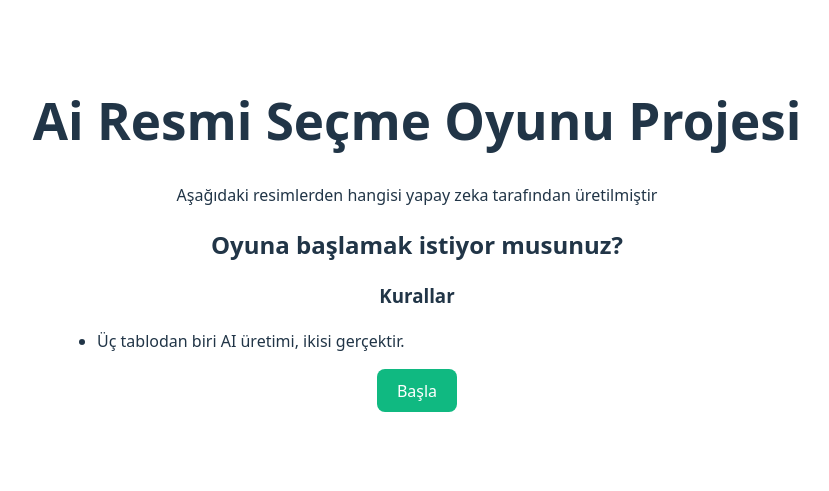
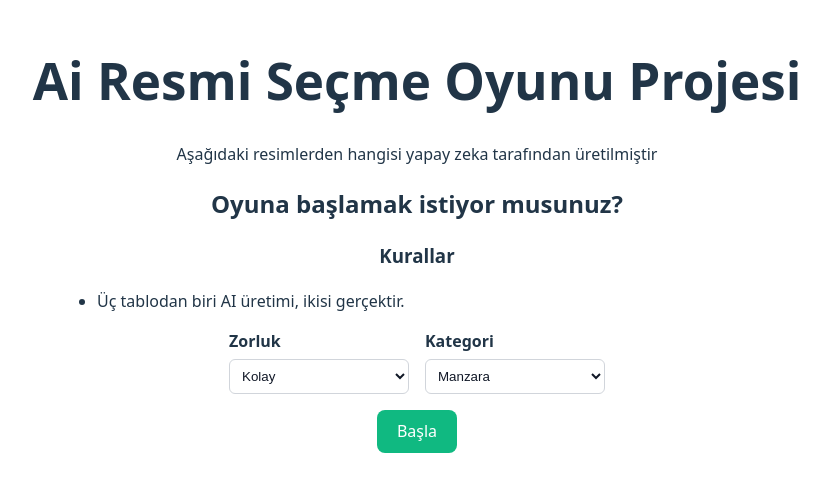
Before and after one commit to Mhmtshn6/1030521199_BS435_WebProgramlama, a React (Vite) app: page / in a window 1280 px wide. Shown: the part 165-656 px from the top of the page, without its empty margins (223-1052 px from the left). Built offline with nearby package versions, Linux system fonts and the light colour scheme.

Commit message:
Haftalık Commit
Kategori ve zorluk seçimi eklendi

```diff
--- a/src/App.css
+++ b/src/App.css
@@ -111,6 +111,43 @@
   max-width: 680px;
   margin: 0.5rem auto 1rem;
 }
+.mode-form {
+  display: flex;
+  gap: 1rem;
+  justify-content: center;
+  flex-wrap: wrap;
+  margin: 1rem auto;
+  max-width: 640px;
+}
+.mode-form label {
+  display: flex;
+  flex-direction: column;
+  text-align: left;
+  font-weight: 600;
+  gap: 0.35rem;
+  min-width: 180px;
+}
+.mode-form select {
+  padding: 0.5rem;
+  border-radius: 6px;
+  border: 1px solid #d1d5db;
+  background: #fff;
+  color: #111827;
+}
+.mode-summary {
+  display: flex;
+  gap: 0.75rem;
+  justify-content: center;
+  flex-wrap: wrap;
+  font-weight: 600;
+  margin-top: 1rem;
+}
+.mode-summary span {
+  background: #f3f4f6;
+  border: 1px solid #e5e7eb;
+  border-radius: 999px;
+  padding: 0.35rem 0.85rem;
+}
 
 .image-box {
   width: 100%;
--- a/src/App.jsx
+++ b/src/App.jsx
@@ -4,10 +4,14 @@ import Header from './components/Header.jsx'
 import GameBoard from './components/GameBoard.jsx'
 import StartScreen from './components/StartScreen.jsx'
 
-//SINAV HAFTASI
+function App() {
+    const difficultyOptions = ['Kolay', 'Orta', 'Zor']
+    const categoryOptions = ['Manzara', 'Portre', 'Nesne']
 
-function App() {
     const [phase, setPhase] = useState('start')
+    const [difficulty, setDifficulty] = useState(difficultyOptions[0])
+    const [category, setCategory] = useState(categoryOptions[0])
+
     const items = [
         { id: 't1', title: 'Tablo 1' },
         { id: 't2', title: 'Tablo 2' },
@@ -20,9 +24,25 @@ function App() {
     return (
         <div className="app-root">
             <Header />
-            {phase === 'start' && <StartScreen onStart={startGame} />}
+            {phase === 'start' && (
+                <StartScreen
+                    onStart={startGame}
+                    difficultyOptions={difficultyOptions}
+                    categoryOptions={categoryOptions}
+                    difficulty={difficulty}
+                    category={category}
+                    onDifficultyChange={setDifficulty}
+                    onCategoryChange={setCategory}
+                />
+            )}
             {phase === 'playing' && (
-                <GameBoard items={items} onSelect={handleSelect} disabled={false} />
+                <>
+                    <div className="mode-summary">
+                        <span>Zorluk: {difficulty}</span>
+                        <span>Kategori: {category}</span>
+                    </div>
+                    <GameBoard items={items} onSelect={handleSelect} disabled={false} />
+                </>
             )}
         </div>
     )
--- a/src/components/StartScreen.jsx
+++ b/src/components/StartScreen.jsx
@@ -1,12 +1,37 @@
-export default function StartScreen({ onStart }) {
+export default function StartScreen({
+    onStart,
+    difficultyOptions,
+    categoryOptions,
+    difficulty,
+    category,
+    onDifficultyChange,
+    onCategoryChange,
+}) {
     return (
         <section className="start-screen">
             <h2>Oyuna başlamak istiyor musunuz?</h2>
             <h3>Kurallar</h3>
             <ul className="rules">
                 <li>Üç tablodan biri AI üretimi, ikisi gerçektir.</li>
-
             </ul>
+            <div className="mode-form">
+                <label>
+                    Zorluk
+                    <select value={difficulty} onChange={(e) => onDifficultyChange(e.target.value)}>
+                        {difficultyOptions.map((opt) => (
+                            <option key={opt} value={opt}>{opt}</option>
+                        ))}
+                    </select>
+                </label>
+                <label>
+                    Kategori
+                    <select value={category} onChange={(e) => onCategoryChange(e.target.value)}>
+                        {categoryOptions.map((opt) => (
+                            <option key={opt} value={opt}>{opt}</option>
+                        ))}
+                    </select>
+                </label>
+            </div>
             <button className="primary" onClick={onStart}>Başla</button>
         </section>
     );
```
